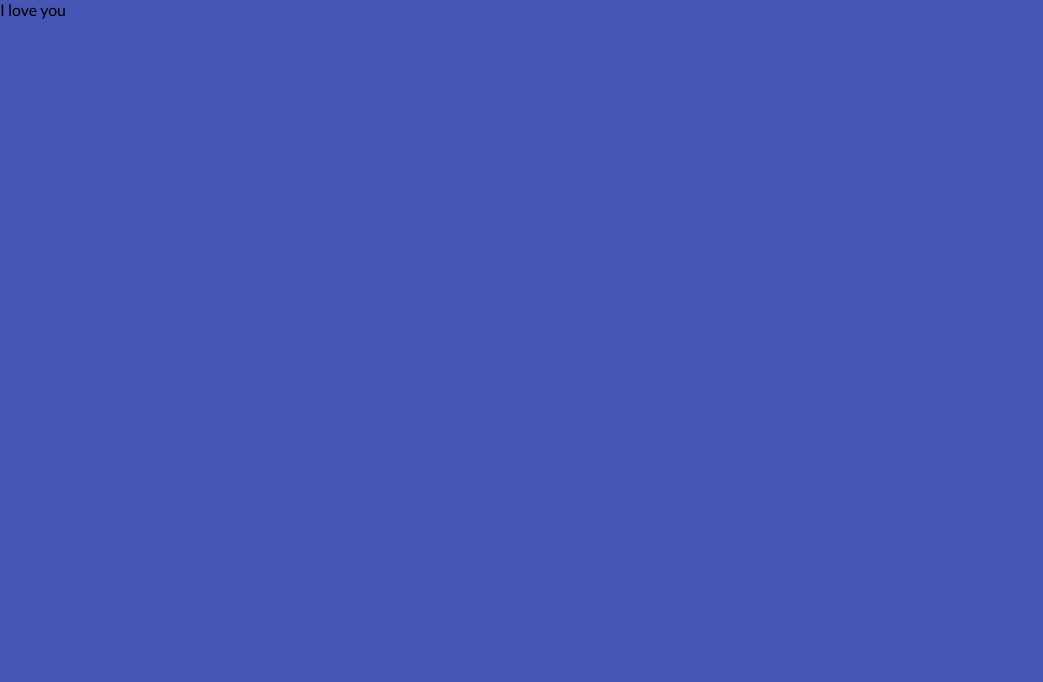
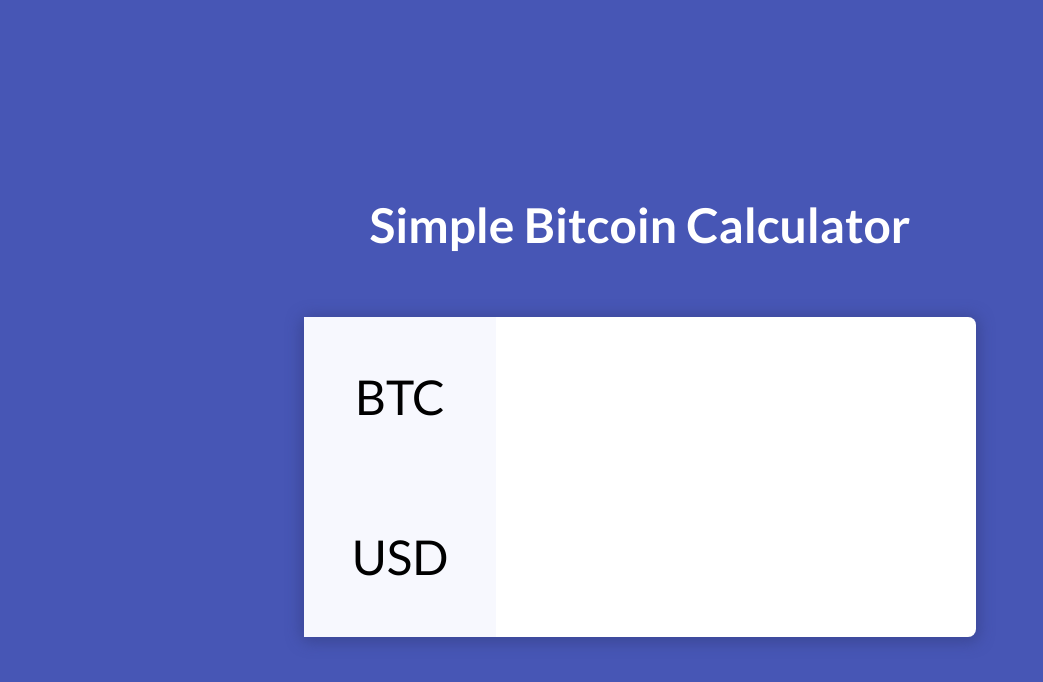
Before and after one commit to jiayangl/bitcoin-tracker, a React (Create React App) app: page / in a window 1280 px wide. Shown: the top 682 px of the page, without its empty margins (0-1043 px from the left). Built offline with nearby package versions, Linux system fonts and the light colour scheme.

Commit message:
add title and BTC section

```diff
--- a/src/App.js
+++ b/src/App.js
@@ -1,14 +1,62 @@
-import React, { Component } from 'react';
+import React, { Component } from "react";
 import styled from "styled-components";
-import logo from './logo.svg';
-import './App.css';
-import { colors, spacing, fontSizing } from './theme';
+import logo from "./logo.svg";
+import "./App.css";
+import { colors, spacing, fontSizing } from "./theme";
+
+const AppContainer = styled.div`
+  display: flex;
+  flex-direction: column;
+  justify-content: center;
+  align-items: center;
+`;
+
+const Header = styled.h1`
+  font-size: ${fontSizing.large};
+  color: ${colors.contrastTextColor};
+  text-align: center;
+  margin-bottom: ${spacing.large};
+`;
+
+const CalculatorContainer = styled.div`
+  background-color: ${colors.calculatorBackgroundColor};
+  width: 42rem;
+  box-shadow: ${colors.boxShadow};
+  border-radius: 8px;
+
+`;
+
+const Row = styled.div`
+  display: flex;
+  height: 10rem;
+  overflow: hidden:
+  flex: 1;
+`;
+
+const RowLabel = styled.div`
+  min-width: 12rem;
+  font-size: ${fontSizing.large};
+  background-color: ${colors.labelBackgroundColor};
+  display: flex;
+  justify-content: center;
+  align-items: center;
+`;
 
 
 class App extends Component {
   render() {
     return (
-      <div>I love you</div>
+      <AppContainer>
+        <Header>Simple Bitcoin Calculator</Header>
+        <CalculatorContainer>
+          <Row>
+            <RowLabel>BTC</RowLabel>
+          </Row>
+          <Row>
+            <RowLabel>USD</RowLabel>
+          </Row>
+        </CalculatorContainer>
+      </AppContainer>
     );
   }
 }
```
